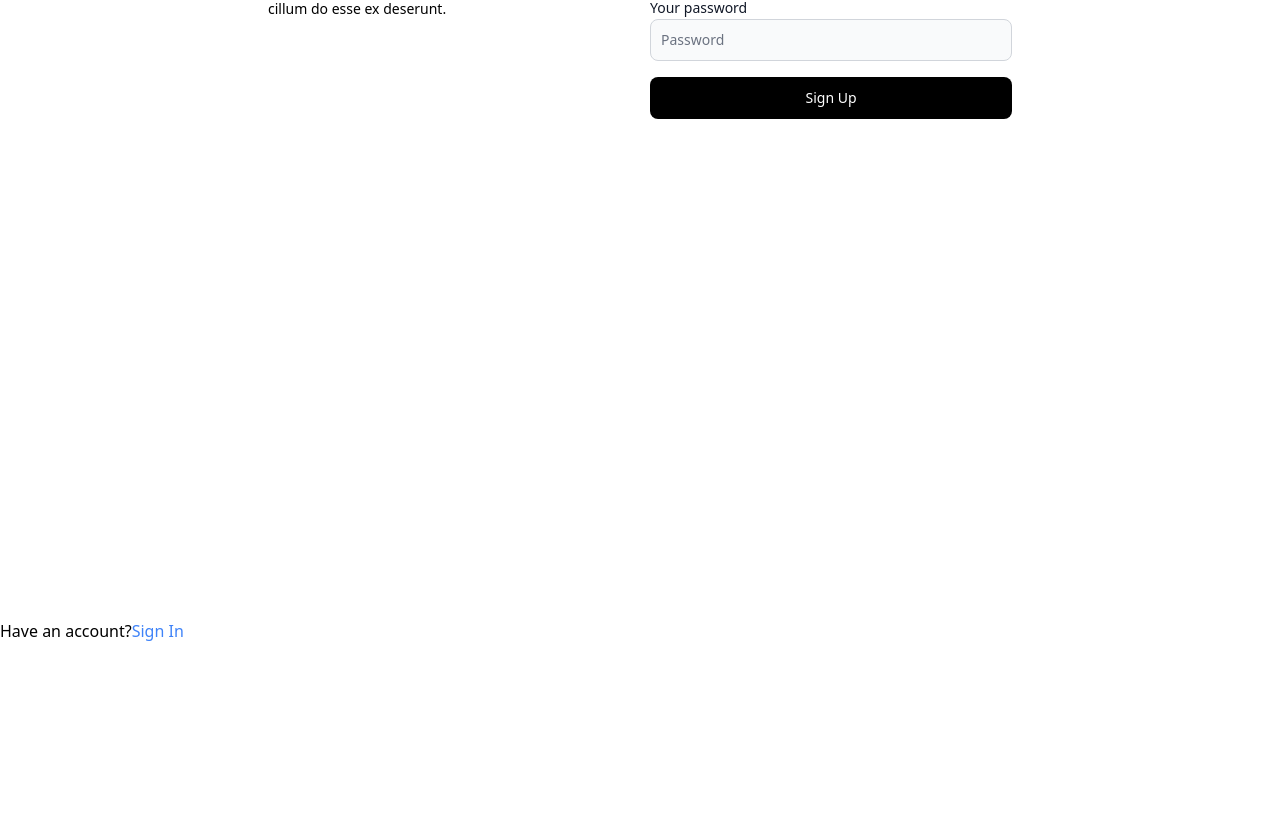
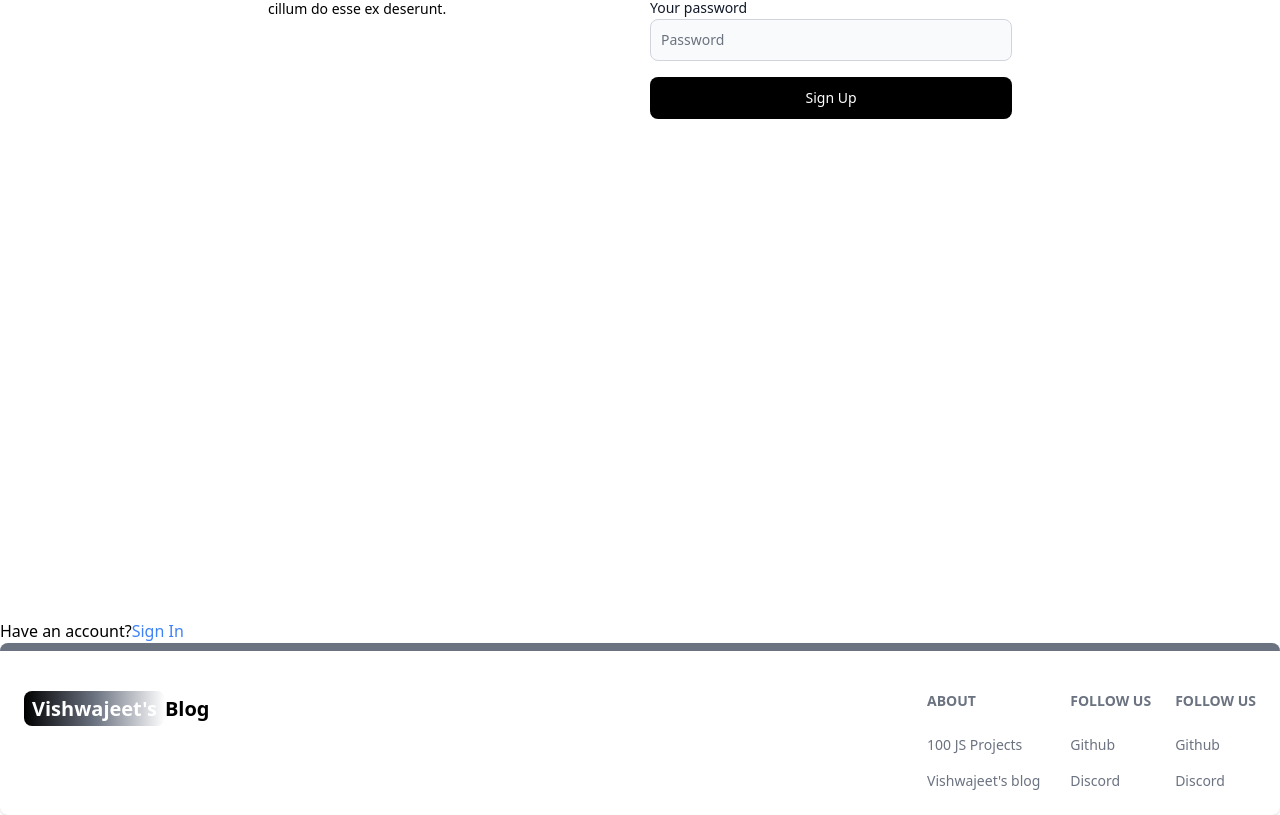
Before and after one commit to Vishwajeet-11/MERN_Blog_Application, a React (Vite) app in the folder client/: page /sign-up in a window 1280 px wide. Shown: the part 327-1142 px from the top of the page. Before the commit the page ends 970 px from the top, so only its background shows below. Built offline with nearby package versions, Linux system fonts and the light colour scheme.

Commit message:
added footer functionalites

```diff
--- a/client/src/App.jsx
+++ b/client/src/App.jsx
@@ -1,6 +1,7 @@
 /* eslint-disable no-unused-vars */
 import React from 'react'
 import { BrowserRouter, Route, Routes } from "react-router-dom"
+import Footer from "./components/Footer"
 import Header from './components/Header'
 import About from "./pages/About"
 import Dashboard from "./pages/Dashboard"
@@ -8,7 +9,6 @@
 import Projects from "./pages/Projects"
 import SignIn from "./pages/SignIn"
 import SignUp from "./pages/SignUp"
-
 
 const App = () => {
   return (
@@ -22,6 +22,7 @@
         <Route path='/sign-in' element={<SignIn/>}/>
         <Route path='/sign-up' element={<SignUp/>}/>
       </Routes>
+      <Footer/>
     </BrowserRouter>
   )
 }
--- /dev/null
+++ b/client/src/components/Footer.jsx
@@ -0,0 +1,79 @@
+/* eslint-disable react/no-unescaped-entities */
+import { Footer } from "flowbite-react";
+import React from "react";
+import { Link } from "react-router-dom";
+
+function FooterCom() {
+  return (
+    <Footer container className="border-t-8 border-gray-500">
+      <div className="w-full max-w-7xl mx-auto">
+        <div className="gird w-full justify-between sm:flex md:grid-cols-1">
+          <div className="mt-5">
+            <Link
+              to="/"
+              className="self-center whitespace-nowrap text-lg sm:text-xl font-semibold dark:text-white"
+            >
+              <span className="px-2 py-1 bg-gradient-to-r from-black via-gray-500 to-white-200 rounded-lg text-white">
+                Vishwajeet's
+              </span>
+              Blog
+            </Link>
+          </div>
+          <div className="grid grid-cols-2 gap-8 sm: mt-4 sm: grid-cols-r xl:flex lg:flex md:flex sm:gap-6">
+            <div>
+              <Footer.Title title="About" />
+              <Footer.LinkGroup col>
+                <Footer.Link
+                  href="https://vishwajeet.club"
+                  target="_blank"
+                  rel="noopener noreferrer"
+                >
+                  100 JS Projects
+                </Footer.Link>
+                <Footer.Link
+                  href="https://vishwajeet.club"
+                  target="_blank"
+                  rel="noopener noreferrer"
+                >
+                  Vishwajeet's blog
+                </Footer.Link>
+              </Footer.LinkGroup>
+            </div>
+            <div>
+              <Footer.Title title="Follow Us" />
+              <Footer.LinkGroup col>
+                <Footer.Link
+                  href="https://github.com/Vishwajeet-11"
+                  target="_blank"
+                  rel="noopener noreferrer"
+                >
+                  Github
+                </Footer.Link>
+                <Footer.Link href="#" target="_blank" rel="noopener noreferrer">
+                  Discord
+                </Footer.Link>
+              </Footer.LinkGroup>
+            </div>
+            <div>
+              <Footer.Title title="Follow Us" />
+              <Footer.LinkGroup col>
+                <Footer.Link
+                  href="https://github.com/Vishwajeet-11"
+                  target="_blank"
+                  rel="noopener noreferrer"
+                >
+                  Github
+                </Footer.Link>
+                <Footer.Link href="#" target="_blank" rel="noopener noreferrer">
+                  Discord
+                </Footer.Link>
+              </Footer.LinkGroup>
+            </div>
+          </div>
+        </div>
+      </div>
+    </Footer>
+  );
+}
+
+export default FooterCom;
```
